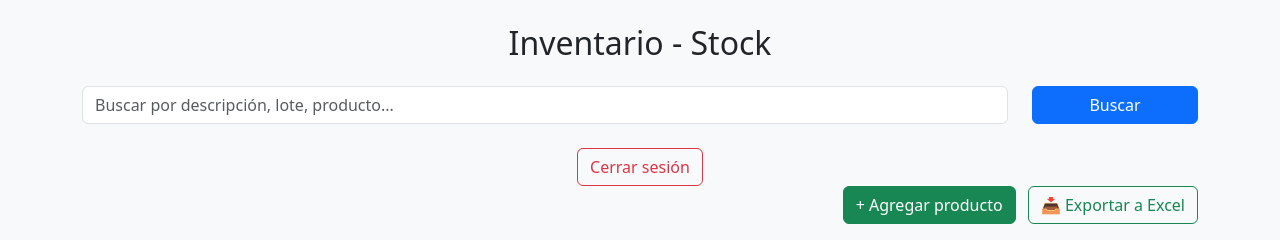
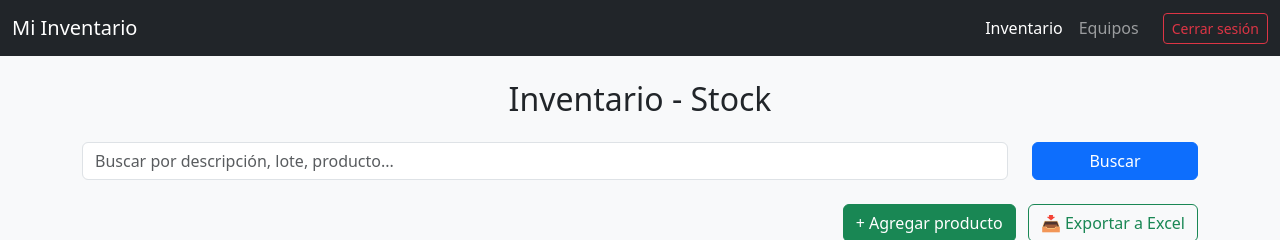
Before and after one commit to jim29-icu/app2, a Flask app: page /inventario in a window 1280 px wide. Shown: the top 240 px of the page. Run offline with Flask 3, Linux system fonts and the light colour scheme; the visitor is signed in with stand-in values (Sample User, id 1); data that the repository does not hold is empty; some libraries are stand-ins or nearby versions.

Commit message:
Add feature
Adding header

```diff
--- a/app.py
+++ b/app.py
@@ -66,7 +66,8 @@ def inventario():
         productos=productos,
         busqueda=busqueda,
         page=page,
-        total_paginas=total_paginas
+        total_paginas=total_paginas,
+         active_tab='inventario'
     )
 
 @app.route('/logout')
@@ -174,6 +175,11 @@ def editar(id):
 
     return render_template('editar.html', producto=producto)
 
+@app.route('/equipos')
+def equipos():
+    return render_template('equipos.html', active_tab='equipos')
+
+
 
 
 
--- a/templates/inventario.html
+++ b/templates/inventario.html
@@ -6,6 +6,27 @@
   <link href="https://cdn.jsdelivr.net/npm/bootstrap@5.3.0/dist/css/bootstrap.min.css" rel="stylesheet">
 </head>
 <body class="bg-light">
+
+<nav class="navbar navbar-expand-lg navbar-dark bg-dark mb-4">
+  <div class="container-fluid">
+    <a class="navbar-brand" href="#">Mi Inventario</a>
+    <div class="collapse navbar-collapse justify-content-end">
+      <ul class="navbar-nav me-3">
+        <li class="nav-item">
+          <a class="nav-link {% if active_tab == 'inventario' %}active{% endif %}" href="/inventario">Inventario</a>
+        </li>
+        <li class="nav-item">
+          <a class="nav-link {% if active_tab == 'equipos' %}active{% endif %}" href="/equipos">Equipos</a>
+        </li>
+      </ul>
+      <a href="/logout" class="btn btn-outline-danger btn-sm">Cerrar sesión</a>
+    </div>
+  </div>
+</nav>
+
+
+
+
   <div class="container mt-4">
     <h2 class="mb-4 text-center">Inventario - Stock</h2>
 
@@ -18,9 +39,7 @@
       </div>
     </form>
 
-    <div class="text-center mt-4">
-      <a href="/logout" class="btn btn-outline-danger">Cerrar sesión</a>
-    </div>
+
 
     <div class="mb-3 text-end">
       <a href="/agregar" class="btn btn-success">+ Agregar producto</a>
```
Also changed, not shown: templates/equipos.html (added, +35 -0 lines).
